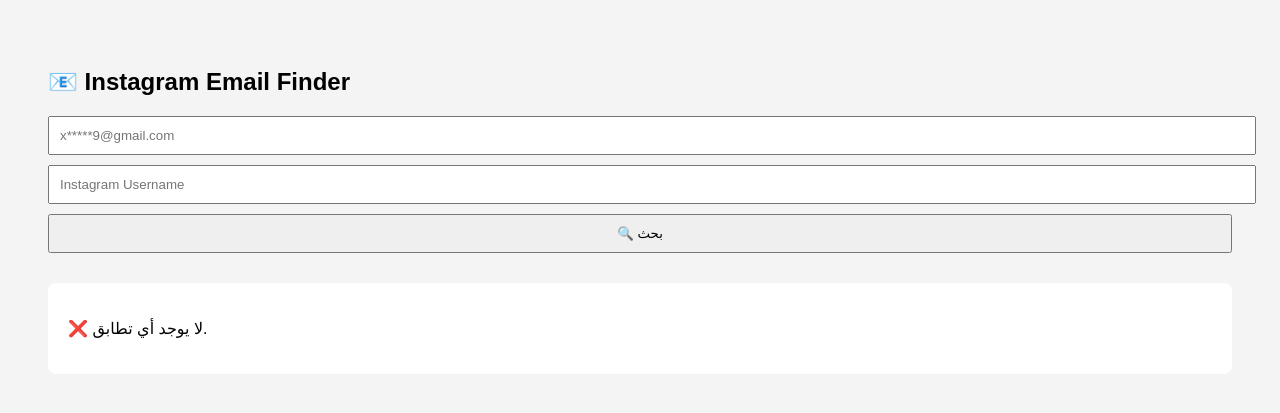
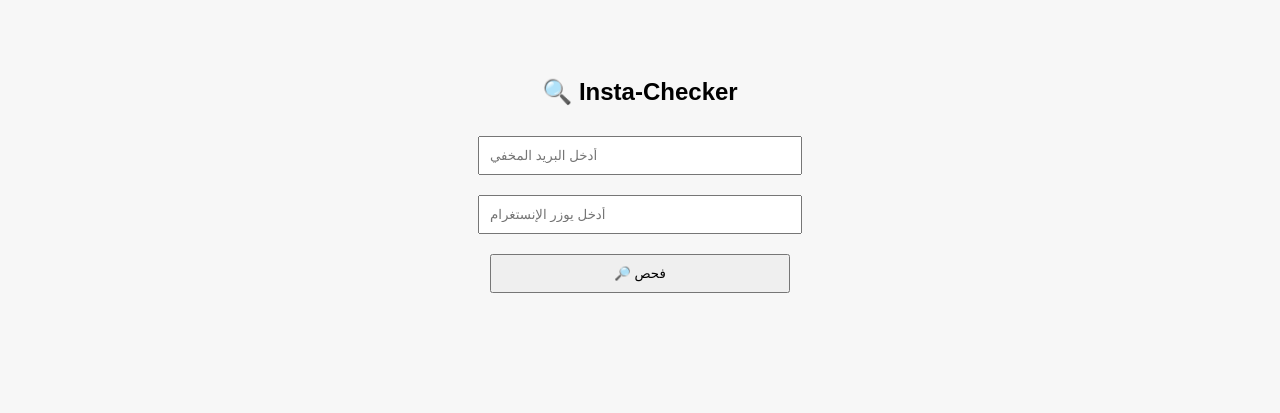
Before and after one commit to moasderty6/Webmail, a Flask app: template insta-checker-flask/templates/index.html in a window 1280 px wide. Shown: the top 413 px of the page. Run offline with Flask 3, Linux system fonts and the light colour scheme; the template is opened without the code that fills it, so the values that code supplies are empty.

Commit message:
Update index.html

```diff
--- a/insta-checker-flask/templates/index.html
+++ b/insta-checker-flask/templates/index.html
@@ -1,30 +1,25 @@
 <!DOCTYPE html>
 <html>
 <head>
-    <title>Instagram Email Finder</title>
+  <title>Insta-Checker</title>
   <style>
-        body { font-family: Arial; padding: 40px; background: #f4f4f4; }
-        input, button { padding: 10px; width: 100%; margin-bottom: 10px; }
-        .results { background: #fff; padding: 20px; border-radius: 8px; margin-top: 20px; }
+    body { font-family: Arial; background-color: #f7f7f7; text-align: center; padding: 50px; }
+    input, button { padding: 10px; margin: 10px; width: 300px; }
+    #result { margin-top: 20px; font-weight: bold; color: green; }
   </style>
 </head>
 <body>
-    <h2>📧 Instagram Email Finder</h2>
+  <h2>🔍 Insta-Checker</h2>
   <form method="POST">
-        <input name="email" placeholder="x*****9@gmail.com" required><br>
-        <input name="username" placeholder="Instagram Username" required><br>
-        <button type="submit">🔍 بحث</button>
+    <input type="text" name="email" placeholder="أدخل البريد المخفي" required><br>
+    <input type="text" name="username" placeholder="أدخل يوزر الإنستغرام" required><br>
+    <button type="submit">🔎 فحص</button>
   </form>
 
-    {% if result is not none %}
-        <div class="results">
   {% if result %}
-                <h3>✅ وجدنا البريد المرتبط:</h3>
-                <p><code>{{ result }}</code></p>
-            {% else %}
-                <p>❌ لا يوجد أي تطابق.</p>
-            {% endif %}
-        </div>
+    <div id="result">✅ البريد الحقيقي هو: {{ result }}</div>
+  {% elif error %}
+    <div id="result" style="color:red;">❌ {{ error }}</div>
   {% endif %}
 </body>
 </html>
```
Lines whose indentation alone changed are shown as unchanged.
